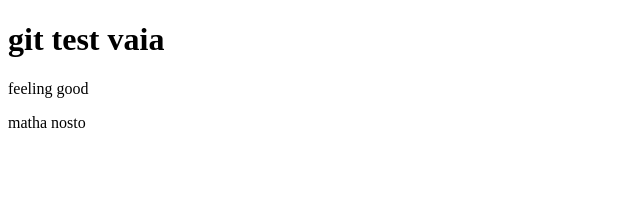
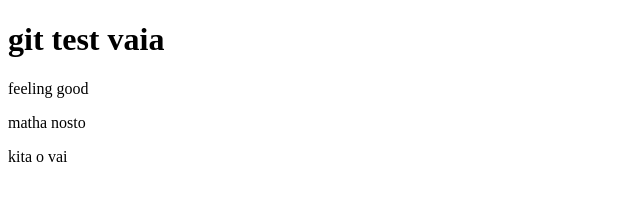
Before and after one commit to arifislamfx/my-first-website, a plain HTML site: page index.html in a window 1280 px wide. Shown: the full height of the page, 0-640 px from the left. Drawn offline with Linux system fonts and the light colour scheme.

Commit message:
kita o vai

```diff
--- a/index.html
+++ b/index.html
@@ -9,5 +9,6 @@
     <h1>git test vaia</h1>
     <p>feeling good</p>
     <p>matha nosto</p>
+    <p>kita o vai </p>
 </body>
 </html>
```
